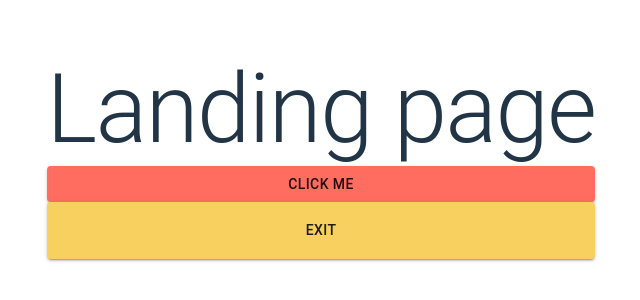
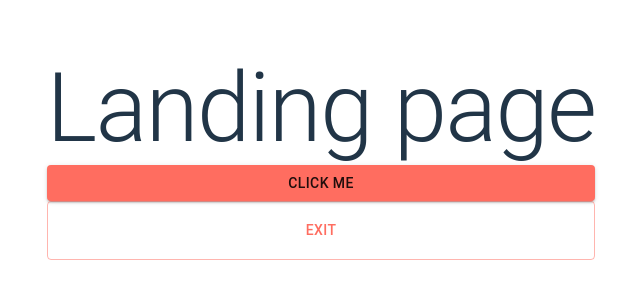
Before and after one commit to graviteja98/landingpage, a React (Vite) app in the folder vite-project/: page / in a window 1280 px wide. Shown: the part 244-544 px from the top of the page, without its empty margins (319-959 px from the left). Built offline with nearby package versions, Linux system fonts and the light colour scheme.

Commit message:
outlined exit button

```diff
--- a/vite-project/src/components/Landingpage.jsx
+++ b/vite-project/src/components/Landingpage.jsx
@@ -8,7 +8,7 @@ function Landingpage() {
       <Typography variant="h1">Landing page</Typography>
       <Stack direction="column">
       <Button variant='contained'>Click Me</Button>
-      <Button sx={{p:2}} variant='contained' color="secondary">Exit</Button>
+      <Button sx={{p:2}} variant='outlined'>Exit</Button>
       </Stack>
       </Stack>
       </div>
```
